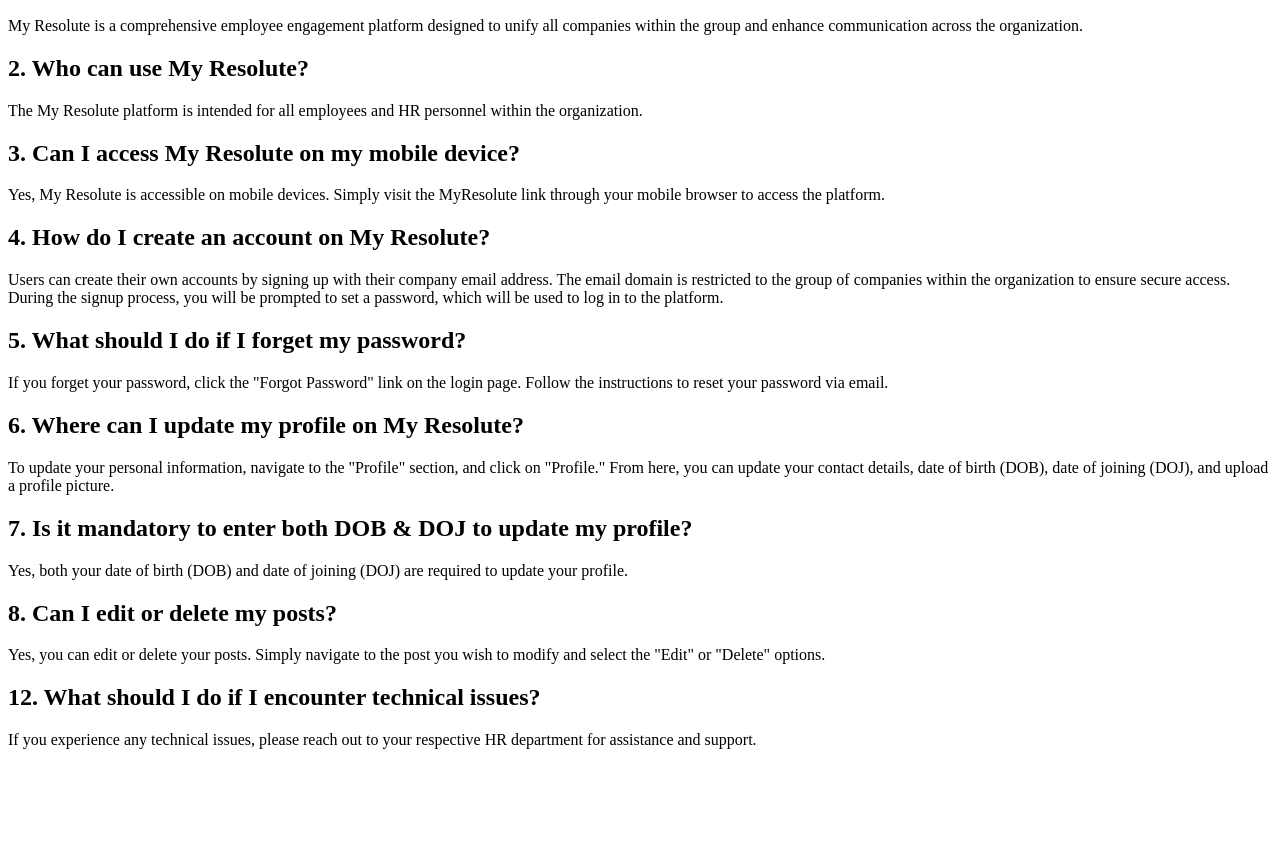
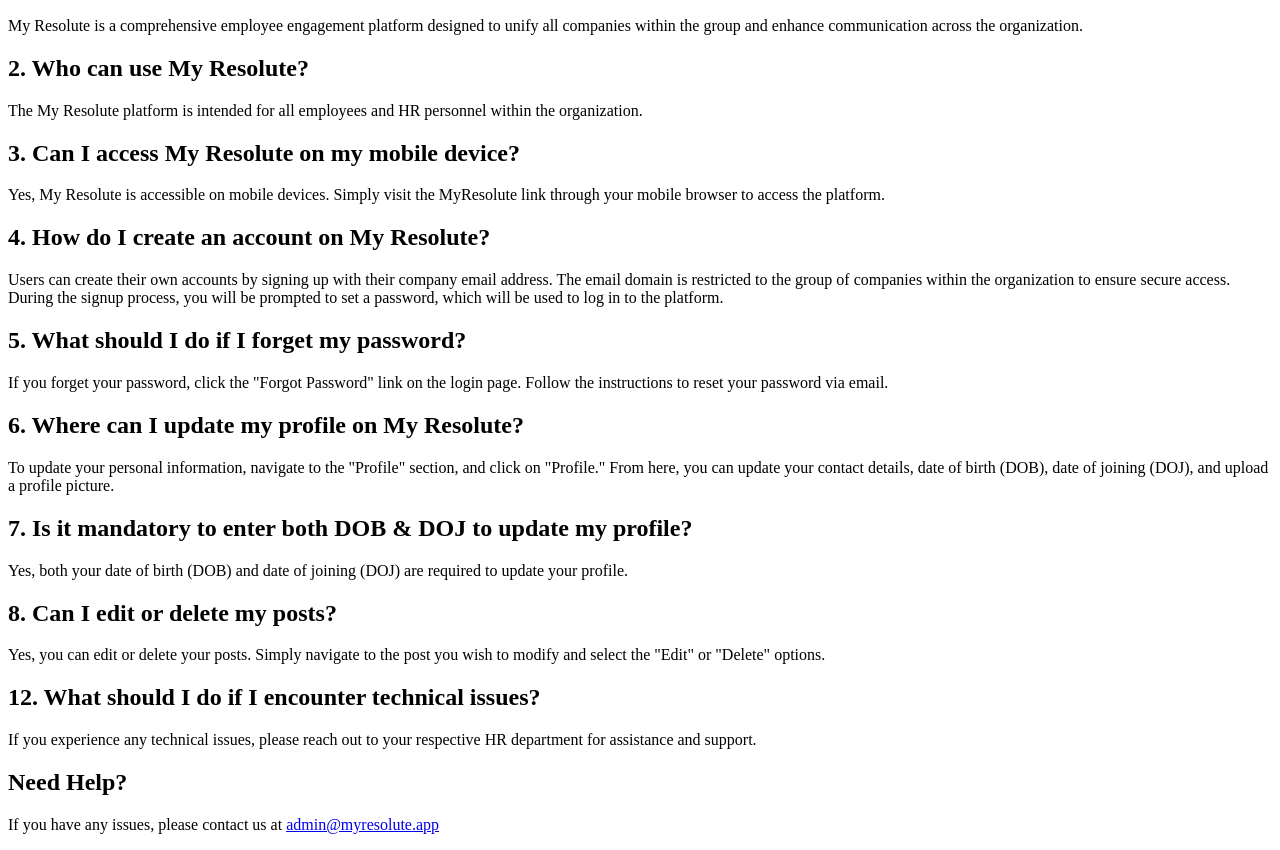
Before and after one commit to MyResolute/FAQ, a plain HTML site: page index.html in a window 1280 px wide. Shown: the part 110-960 px from the top of the page. Before the commit the page ends 875 px from the top, so only its background shows below. Drawn offline with Linux system fonts and the light colour scheme.

Commit message:
Update index.html

```diff
--- a/index.html
+++ b/index.html
@@ -36,5 +36,9 @@
     <h2>12. What should I do if I encounter technical issues?</h2>
     <p>If you experience any technical issues, please reach out to your respective HR department for assistance and support.</p>
 
+
+    <h2>Need Help?</h2>
+    <p>If you have any issues, please contact us at <a href="mailto:admin@myrsolute.app">admin@myresolute.app</a></p>
+
 </body>
 </html>
```
